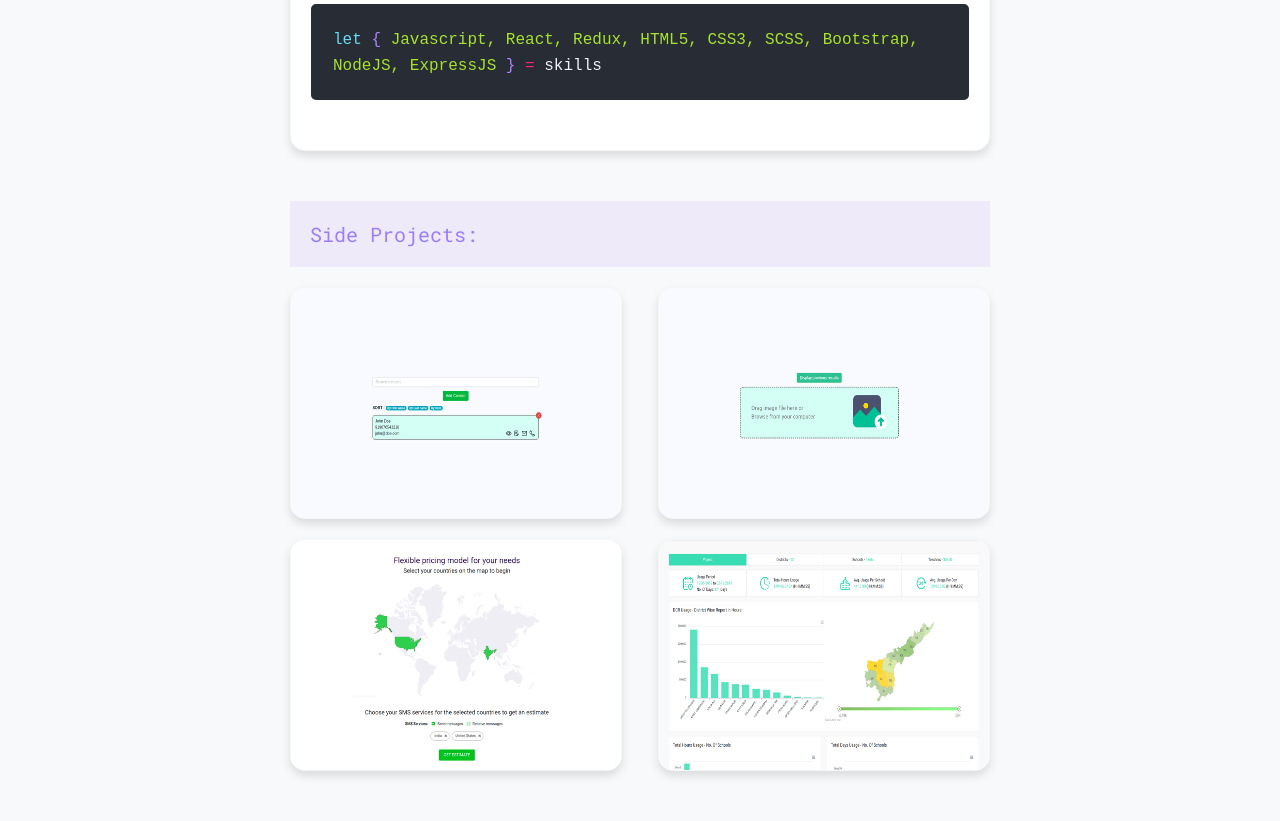
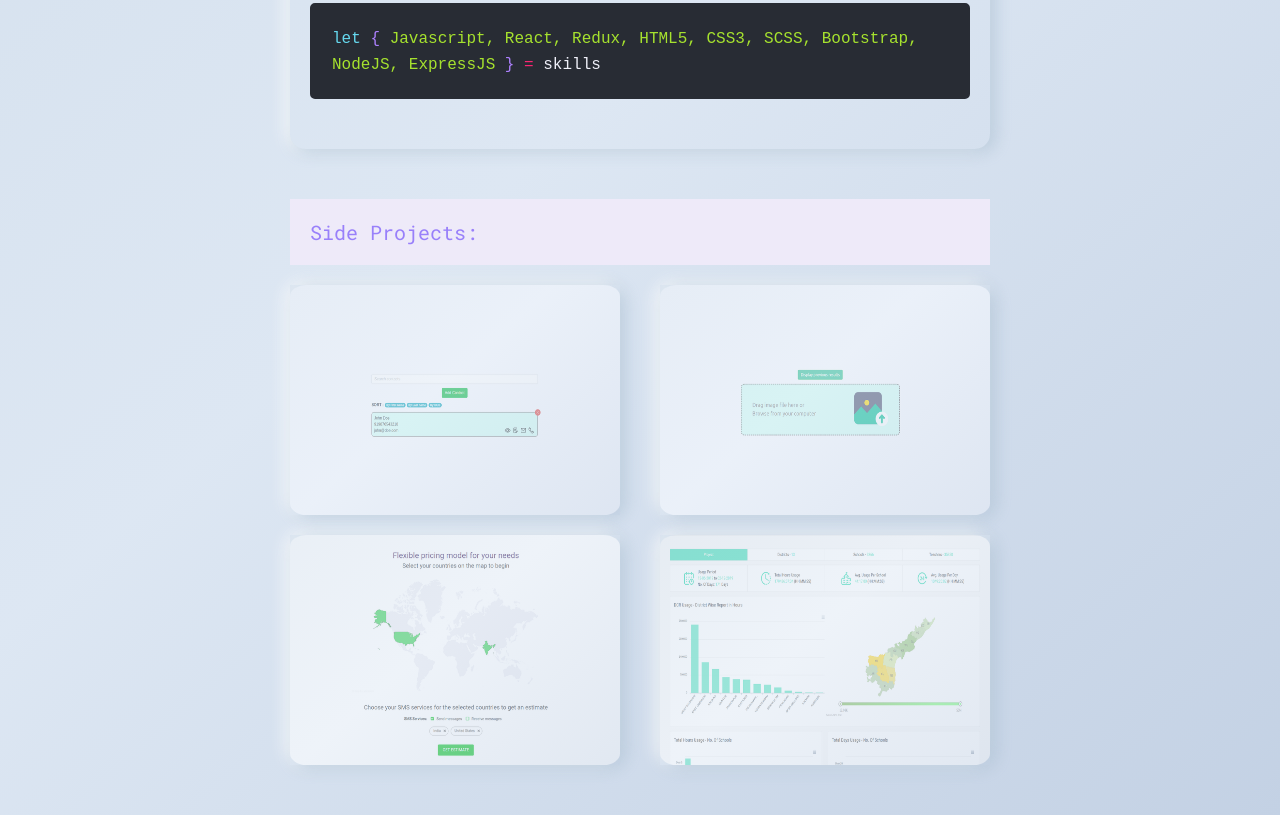
Before and after one commit to manvendra22/portfolio-old, a plain HTML site: page index.html in a window 1280 px wide. Shown: the part 447-1268 px from the top of the page. Drawn offline with Linux system fonts and the light colour scheme.

Commit message:
Major style updates: neumorphic ui

```diff
--- a/index.html
+++ b/index.html
@@ -20,6 +20,7 @@
         </div>
         <div class="content">
             <div class="greeting card">
+                <div class="inner">
                     <div class="greet">
                         <div class="image">
                             <img src="images/portfolio.jpg" alt="Avatar" class="avatar">
@@ -49,23 +50,27 @@
                         </code>
                     </div>
                 </div>
+            </div>
             <div class="projects">
                 <div class="title-container">Side Projects:</div>
+                <div>
                     <div class="project">
-                    <a target="_blank" href="https://address-books.netlify.com/" class="card">
+                        <a target="_blank" href="https://address-books.netlify.com/" class="card image_container">
                             <img src="images/address_book.png" alt="Address book" class="project_image">
                         </a>
-                    <a target="_blank" href="https://handwriting-app.netlify.com" class="card">
+                        <a target="_blank" href="https://handwriting-app.netlify.com" class="card image_container">
                             <img src="images/text_reader.png" alt="Text reader" class="project_image">
                         </a>
                     </div>
                     <div class="project">
-                    <a target="_blank" href="https://sms-price-calculator.netlify.com/" class="card">
+                        <a target="_blank" href="https://sms-price-calculator.netlify.com/"
+                            class="card image_container">
                             <img src="images/sms_price.png" alt="Sms price" class="project_image">
                         </a>
-                    <a target="_blank" href="https://andhra-map-data.netlify.com/" class="card">
+                        <a target="_blank" href="https://andhra-map-data.netlify.com/" class="card image_container">
                             <img src="images/andhra_chart.png" alt="Andhra chart" class="project_image">
                         </a>
+                    </div>
                 </div>
             </div>
         </div>
--- a/style.css
+++ b/style.css
@@ -8,7 +8,7 @@
 
 body {
     box-sizing: border-box;
-    background-color: #F8F9FA;
+    background: linear-gradient(318.32deg, #C3D1E4 0%, #DDE7F3 55%, #D4E0ED 100%);
     /* min-height: 100vh; */
     display: flex;
     align-items: center;
@@ -17,17 +17,14 @@ body {
     font-family: 'Roboto Mono', monospace;
 }
 
-
 a {
     text-decoration: none;
     color: inherit;
 }
 
-
 .greeting {
     min-height: 200px;
     width: 700px;
-    padding: 20px;
     text-align: left;
 }
 
@@ -45,18 +42,26 @@ a {
     margin: 20px 0;
 }
 
-.title-container {
-    background: #EEEAF9;
-    color: #9980FA;
+.card {
+    /* background: rgb(255, 255, 255); */
+    /* box-shadow: rgba(0, 0, 0, 0.12) 0px 5px 10px; */
+    box-shadow: 4px 2px 16px rgba(136, 165, 191, 0.48),
+        -4px -2px 16px #FFFFFF;
+    color: rgb(0, 0, 0);
+    /* border: 1px solid rgb(247, 247, 247); */
+    border-radius: 15px;
+    transition: box-shadow 0.2s ease 0s;
 }
 
-.card {
-    background: rgb(255, 255, 255);
-    color: rgb(0, 0, 0);
-    border: 1px solid rgb(247, 247, 247);
+.inner {
+    padding: 20px;
     border-radius: 15px;
-    box-shadow: rgba(0, 0, 0, 0.12) 0px 5px 10px;
-    transition: box-shadow 0.2s ease 0s;
+    transition: all .5s ease-in-out;
+}
+
+.inner:hover {
+    box-shadow: inset 3px 3px 7px rgba(136, 165, 191, 0.48),
+        inset -3px -3px 7px #FFFFFF;
 }
 
 /* .neu {
@@ -70,11 +75,6 @@ a {
     box-shadow: 30px 30px 60px #d3d4d5,
         -30px -30px 60px #ffffff;
 } */
-
-.card:hover {
-    color: rgb(0, 0, 0);
-    box-shadow: rgba(0, 0, 0, 0.12) 0px 30px 60px;
-}
 
 .main {
     font-size: 26px;
@@ -124,16 +124,24 @@ a {
     border-radius: 50%;
 }
 
-.project_image {
-    vertical-align: middle;
-    width: 330px;
-    height: 230px;
-    border-radius: 5%;
-}
-
 .text {
     margin-left: 40px;
     margin-top: 20px;
+}
+
+.top-btn {
+    margin-bottom: 20px;
+}
+
+.content {
+    margin-top: 200px
+}
+
+.title-container {
+    background: #EEEAF9;
+    color: #9980FA;
+    margin: 40px 0 20px 0;
+    padding: 20px;
 }
 
 .navbar {
@@ -145,14 +153,6 @@ a {
     display: flex;
     flex-direction: column;
     justify-content: flex-end;
-}
-
-.top-btn {
-    margin-bottom: 20px;
-}
-
-.content {
-    margin-top: 200px
 }
 
 .button {
@@ -168,7 +168,37 @@ a {
     transform: translateY(-2px);
 }
 
-.title-container {
-    margin: 40px 0 20px 0;
-    padding: 20px;
+/* Projects Images */
+
+.project_image {
+    vertical-align: middle;
+    width: 330px;
+    height: 230px;
+    border-radius: 5%;
 }
+
+.image_container {
+    position: relative;
+}
+
+.image_container-img img {
+    display: block;
+    width: 100%;
+}
+
+.image_container::before {
+    content: '';
+    position: absolute;
+    top: 0;
+    left: 0;
+    bottom: 0;
+    right: 0;
+    z-index: 1;
+    background: linear-gradient(318.32deg, #C3D1E4 0%, #DDE7F3 55%, #D4E0ED 100%);
+    opacity: .5;
+}
+
+.image_container:hover {
+    color: rgb(0, 0, 0);
+    box-shadow: rgba(0, 0, 0, 0.12) 0px 30px 60px;
+}
```
Lines whose indentation alone changed are shown as unchanged.
